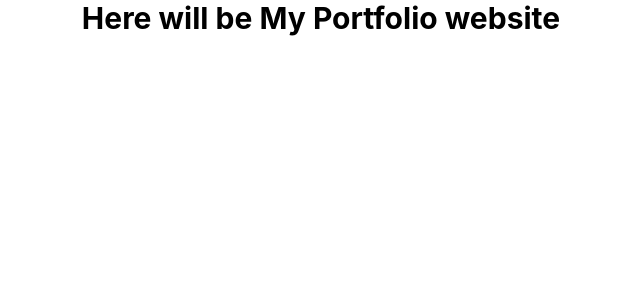
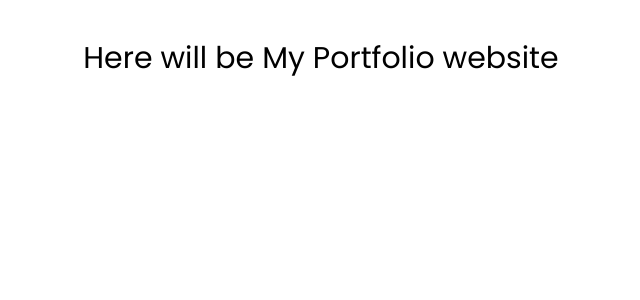
Before and after one commit to ShovonDas-Dev/portfolio-v1, a React (Vite) app: page / in a window 1280 px wide. Shown: the top 300 px of the page, without its empty margins (319-959 px from the left). Built offline with nearby package versions, Linux system fonts and the light colour scheme.

Commit message:
added google font

```diff
--- a/index.html
+++ b/index.html
@@ -1,13 +1,20 @@
 <!doctype html>
 <html lang="en">
+
 <head>
   <meta charset="UTF-8" />
   <link rel="icon" type="image/svg+xml" href="/favicon.svg" />
   <meta name="viewport" content="width=device-width, initial-scale=1.0" />
+  <link rel="preconnect" href="https://fonts.googleapis.com">
+  <link rel="preconnect" href="https://fonts.gstatic.com" crossorigin>
+  <link href="https://fonts.googleapis.com/css2?family=Monoton&display=swap" rel="stylesheet">
+
   <title>vite-project</title>
 </head>
+
 <body>
   <div id="root"></div>
   <script type="module" src="/src/main.jsx"></script>
 </body>
+
 </html>
--- a/package.json
+++ b/package.json
@@ -12,18 +12,20 @@
   "dependencies": {
     "@tailwindcss/vite": "^4.2.2",
     "react": "^19.2.4",
-    "react-dom": "^19.2.4",
-    "tailwindcss": "^4.2.2"
+    "react-dom": "^19.2.4"
   },
   "devDependencies": {
     "@eslint/js": "^9.39.4",
     "@types/react": "^19.2.14",
     "@types/react-dom": "^19.2.3",
     "@vitejs/plugin-react": "^6.0.1",
+    "autoprefixer": "^10.5.0",
     "eslint": "^9.39.4",
     "eslint-plugin-react-hooks": "^7.0.1",
     "eslint-plugin-react-refresh": "^0.5.2",
     "globals": "^17.4.0",
+    "postcss": "^8.5.10",
+    "tailwindcss": "^4.2.4",
     "vite": "^8.0.4"
   }
 }
--- a/src/App.jsx
+++ b/src/App.jsx
@@ -1,7 +1,7 @@
 function App() {
   return (
     <>
-      <div className="text-3xl font-bold text-center">
+      <div className="font-poppins text-3xl text-center mt-10">
         {" "}
         Here will be My Portfolio website{" "}
       </div>
--- a/src/index.css
+++ b/src/index.css
@@ -1 +1,15 @@
+@import url('https://fonts.googleapis.com/css2?family=Monoton&family=Poppins:wght@400;500;600;700&family=Inter:wght@400;500;600;700&display=swap');
+
 @import "tailwindcss";
+
+.font-monoton {
+  font-family: 'Monoton', cursive;
+}
+
+.font-poppins {
+  font-family: 'Poppins', sans-serif;
+}
+
+.font-inter {
+  font-family: 'Inter', sans-serif;
+}
--- /dev/null
+++ b/tailwind.config.js
@@ -0,0 +1,12 @@
+// tailwind.config.js
+export default {
+  theme: {
+    extend: {
+      fontFamily: {
+        monoton: ['Monoton', 'cursive'],
+        poppins: ['Poppins', 'sans-serif'],
+        inter: ['Inter', 'sans-serif'],
+      },
+    },
+  },
+}
```
Also changed, not shown: src/pages/Home.jsx (added), 1 other file (tests, documents, lock files or other folders). Lines whose indentation alone changed are shown as unchanged.
